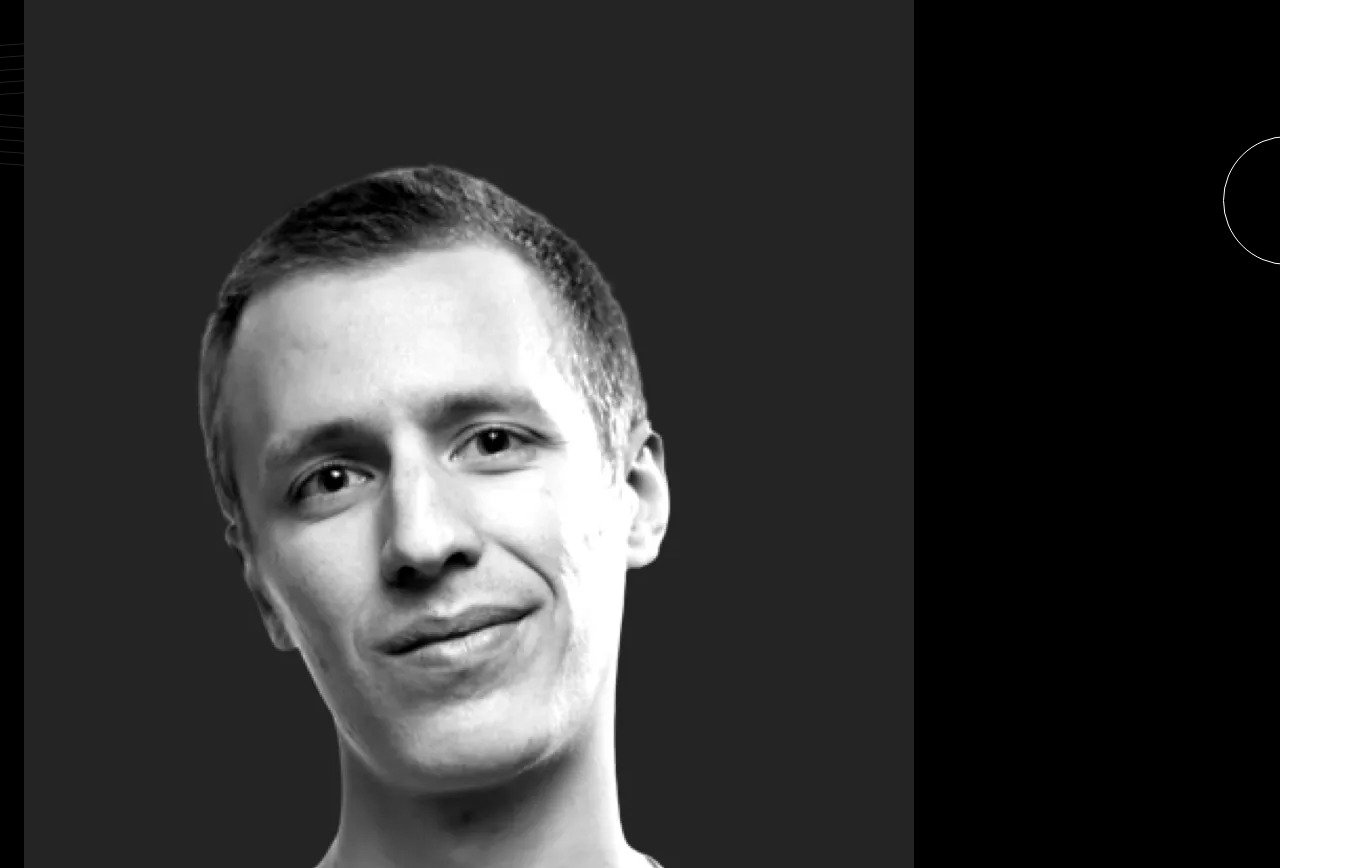
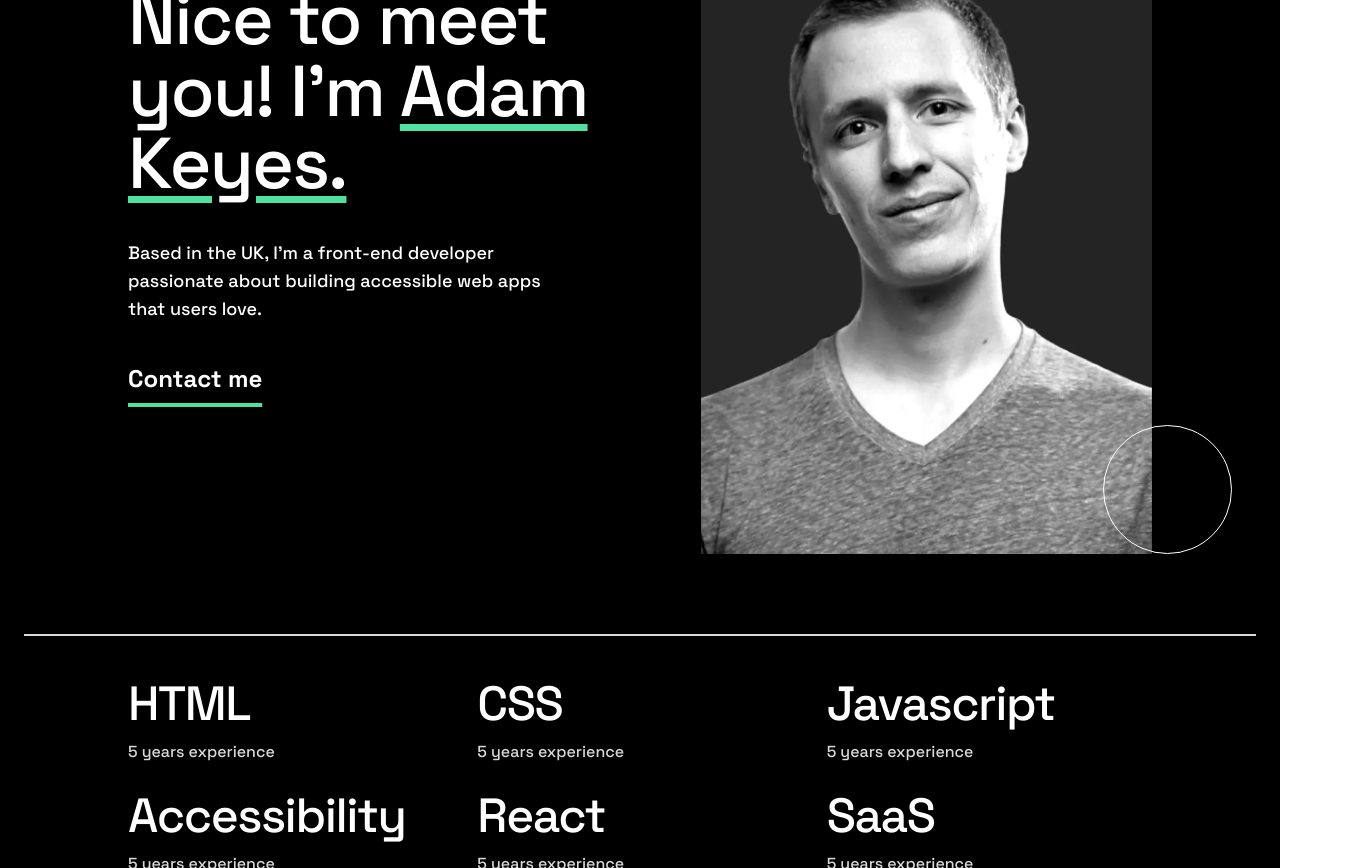
Before and after one commit to TuanManhCao/fm-developer-portfoilo, a React (Vite) app: page / in a window 1280 px wide. Shown: the part 280-1148 px from the top of the page, 1352 px wide, since content can reach past the window. Built offline with nearby package versions, Linux system fonts and the light colour scheme.

Commit message:
Add responsive for >md size.

```diff
--- a/src/AppHeader.tsx
+++ b/src/AppHeader.tsx
@@ -3,7 +3,7 @@ import React from "react";
 export default function AppHeader() {
   return (
     <>
-      <div className="flex flex-col items-center gap-8">
+      <div className="flex flex-col items-center gap-8 md:flex-row md:justify-between">
         <span className="text-2xl font-bold">adamkeyes</span>
         <div className="flex flex-row gap-8">
           {/* Github */}
--- a/src/ContactSection.tsx
+++ b/src/ContactSection.tsx
@@ -2,18 +2,22 @@ import React from "react";
 import ringImage from "./assets/images/pattern-rings.svg";
 export default function ContactSection() {
   return (
-    <div className="relative bg-tc-dark-grey">
-      <div className="flex flex-col gap-4">
+    <div className="relative mx-auto bg-tc-dark-grey md:max-w-5xl">
+      <div className="flex flex-col gap-4 max-w-lg mx-auto">
         <h2 className="mt-16 text-center text-4xl">Contact</h2>
-        <p className="mb-8 text-center text-base">
+        <p className="mb-8 text-center text-base md:text-lg md:leading-7 md:px-4">
           I would love to hear about your project and how I could help. Please
           fill in the form, and I’ll get back to you as soon as possible.
         </p>
       </div>
-      <img src={ringImage} alt="" className="absolute bottom-1 -left-48 z-0 opacity-25" />
+      <img
+        src={ringImage}
+        alt=""
+        className="absolute bottom-1 -left-48 z-0 opacity-25"
+      />
       <div className="relative z-10">
         <form action="">
-          <div className="flex flex-col items-end gap-8">
+          <div className="flex flex-col items-end gap-8 max-w-lg mx-auto">
             <input
               type="text"
               placeholder="NAME"
--- a/src/HeroSection.tsx
+++ b/src/HeroSection.tsx
@@ -5,47 +5,55 @@ import profileImageMd from "./assets/images/image-profile-tablet.webp";
 
 import profileImageSm from "./assets/images/image-profile-mobile.webp";
 
-import ringImage from './assets/images/pattern-rings.svg'
+import ringImage from "./assets/images/pattern-rings.svg";
 import circleImage from "./assets/images/pattern-circle.svg";
 
 // "src/assets/images/pattern-circle.svg";
 export default function HeroSection() {
   return (
-    <div className="relative pb-20">
-      <img src={ringImage} alt="" className="absolute top-40 -left-40 z-10 opacity-50" />
-      <img src={circleImage} alt="" className="absolute top-64 -right-24 z-20" />
-      <div className="relative z-20 ">
+    <div className="relative mx-auto pb-20 md:flex md:max-w-5xl md:flex-row items-center">
+      <img
+        src={ringImage}
+        alt=""
+        className="absolute top-40 -left-40 z-10 opacity-50 md:top-0 md:-left-64"
+      />
+      <img
+        src={circleImage}
+        alt=""
+        className="absolute -right-24 z-30 md:bottom-20 md:-right-20"
+      />
+      <div className="relative z-20 md:order-2">
         <img
           src={profileImageSm}
           alt="Adam keyes profile image black and white"
-          className="mx-auto -mt-40 block w-44 object-cover object-bottom sm:hidden "
+          className="mx-auto -mt-40 block w-44 object-cover object-bottom md:hidden "
         />
         <img
           src={profileImageMd}
           alt="Adam keyes profile image black and white"
-          className="hidden sm:block lg:hidden"
+          className="hidden md:block xl:hidden"
         />
         <img
           src={profileImageLg}
           alt="Adam keyes profile image black and white"
-          className="hidden lg:block"
+          className="hidden xl:block"
         />
       </div>
-      <div className="flex flex-col items-center gap-4  text-white">
-        <h1 className="text-center text-4xl">
+      <div className="flex flex-col items-center gap-4  text-center text-white md:order-1 md:items-start md:text-left">
+        <h1 className="text-4xl md:text-[72px] md:leading-none md:tracking-tight">
           Nice to meet you! I’m{" "}
           <span className="underline decoration-tc-green underline-offset-8">
             Adam Keyes.
           </span>
         </h1>
-        <p className="py-6 text-center text-base font-medium leading-7">
+        <p className="py-6  text-lg font-medium leading-7 max-w-md">
           Based in the UK, I’m a front-end developer passionate about building
           accessible web apps that users love.
         </p>
 
         <a
           href="#contact"
-          className="text-center text-2xl font-bold underline decoration-tc-green decoration-4 underline-offset-[16px] hover:text-tc-green"
+          className="text-2xl font-bold underline decoration-tc-green decoration-4 underline-offset-[16px] hover:text-tc-green md:text-left"
         >
           Contact me{" "}
         </a>
--- a/src/ProjectSection.tsx
+++ b/src/ProjectSection.tsx
@@ -16,7 +16,7 @@ import projectImage6Small from "./assets/images/thumbnail-project-6-small.webp";
 export function ProjectSection() {
   return (
     <>
-      <div className="mt-20 flex flex-col gap-4">
+      <div className="mx-auto mt-20 flex flex-col gap-4 md:max-w-5xl">
         <div className="flex flex-row justify-between">
           <span className="inline-block items-center text-3xl">Projects</span>
           <a
--- a/src/SkillSection.tsx
+++ b/src/SkillSection.tsx
@@ -10,12 +10,12 @@ const skills = [
 
 export default function SkillSection() {
   return (
-    <div className="grid grid-cols-1 justify-center gap-6 pt-10 md:grid-cols-2 lg:grid-cols-3">
+    <div className="mx-auto grid grid-cols-1 justify-center gap-6 pt-10 md:max-w-5xl md:grid-cols-2 xl:grid-cols-3">
       {skills.map((aSkill) => (
         <>
-          <div key={aSkill.name} className="">
-            <h2 className="w-full text-center text-4xl">{aSkill.name}</h2>
-            <span className="inline-block w-full pt-2 text-center text-tc-grey">
+          <div key={aSkill.name} className="text-center md:text-left">
+            <h2 className="w-full text-4xl">{aSkill.name}</h2>
+            <span className="inline-block w-full pt-2  text-tc-grey">
               {aSkill.exp}
             </span>
           </div>
```
Also changed, not shown: 1 other file (tests, documents, lock files or other folders).
